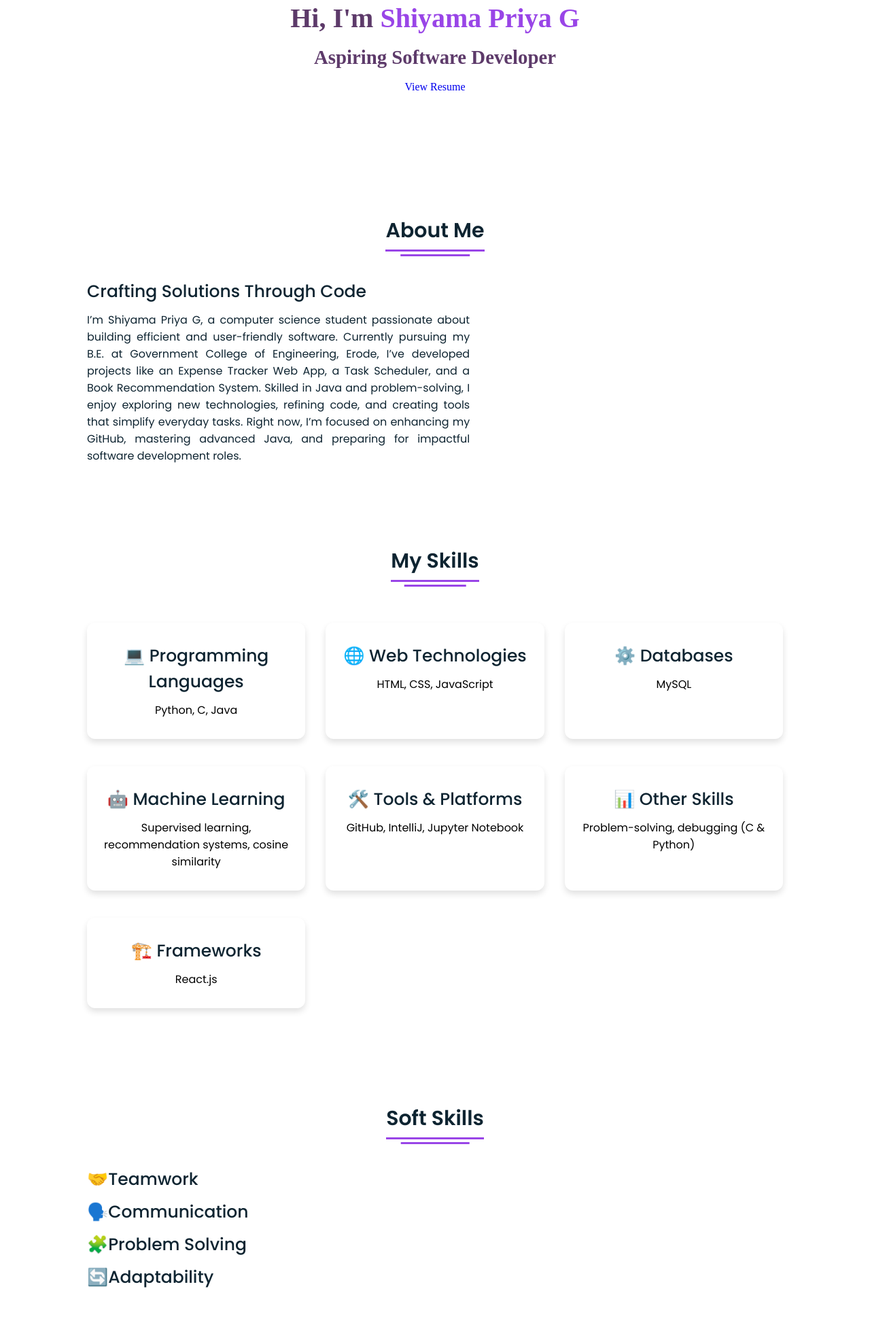
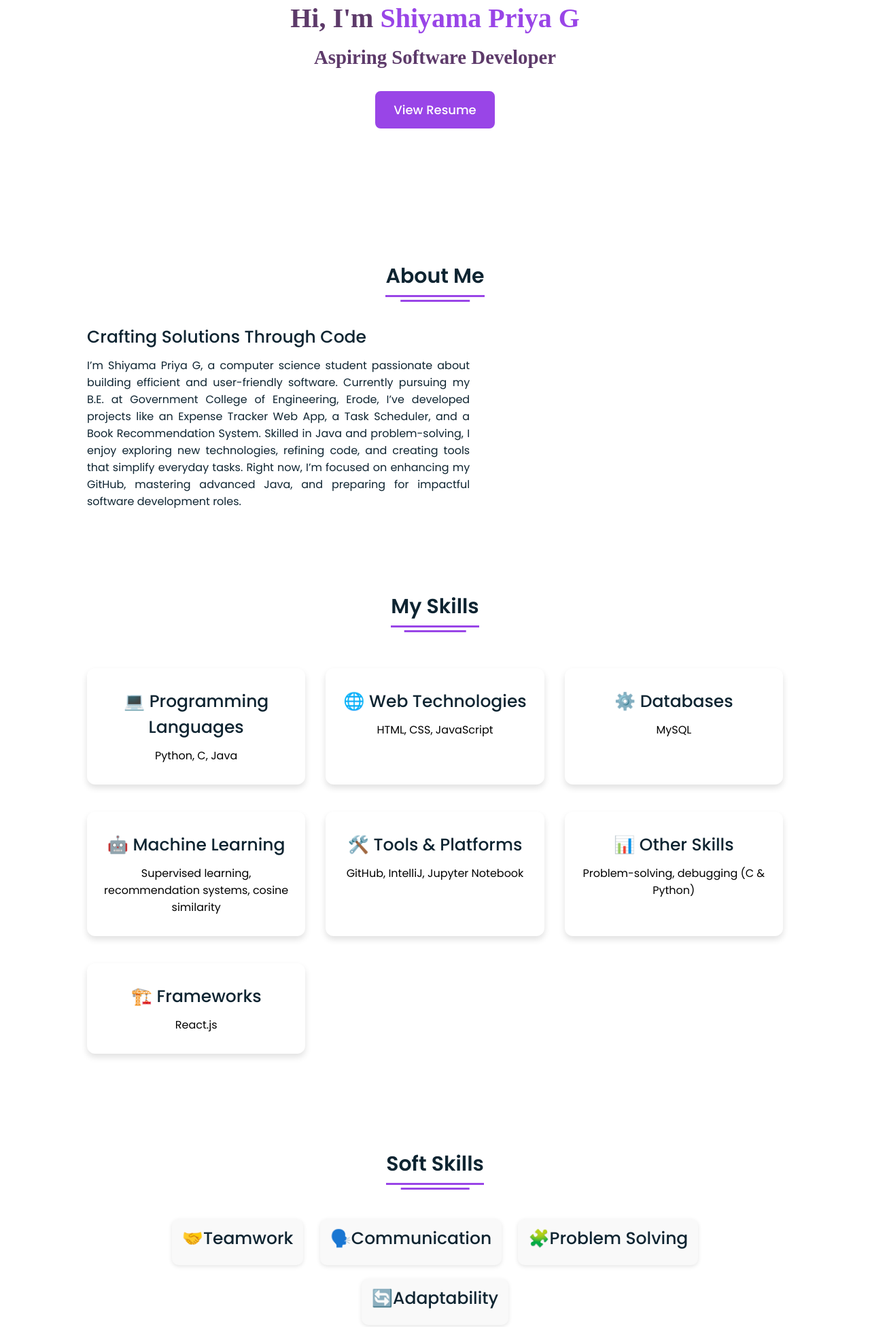
Before and after one commit to Shiyama595/Portfolio, a plain HTML site: page index.html in a window 1280 px wide. Shown: the part 97-2049 px from the top of the page at 68% size. Drawn offline with Linux system fonts and the light colour scheme.

Commit message:
Update style.css

```diff
--- a/style.css
+++ b/style.css
@@ -24,7 +24,7 @@
 ::-webkit-scrollbar-thumb:hover {
     background: #9945e7;
 }
-/* navbar styling */
+
 nav{
   position: fixed;
   width: 100%;
@@ -124,7 +124,7 @@ nav.sticky .menu-btn{
   font-size: 1.8em;
   color: #9945e7;
 }
-.hero-buttons .btn {
+.hero-section .btn {
   display: inline-block;
   margin: 10px;
   padding: 12px 25px;
@@ -144,6 +144,44 @@ nav.sticky .menu-btn{
   border: 2px solid #FF8F7A;
   color: #FF8F7A;
   background-color: transparent;
+}
+.languages .content,
+.hobbies .content,
+.soft-skills .content {
+  text-align: center;
+}
+.soft-skills .box,
+.hobbies .box,
+.languages .box {
+  display: inline-block;   /* keeps them side by side if space allows */
+  margin: 10px;           /* spacing between items */
+  padding: 10px 15px;
+  border-radius: 10px;    /* optional rounded look */
+  background: #f9f9f9;    /* optional light background */
+  box-shadow: 0 2px 6px rgba(0,0,0,0.1); /* optional subtle shadow */
+}
+/* Download Resume Button */
+.download-btn {
+  display: inline-block;
+  margin: 15px 0;
+  padding: 12px 25px;
+  font-size: 18px;
+  font-weight: 500;
+  color: #fff;
+  background: #9945e7;
+  border: 2px solid #9945e7;
+  border-radius: 8px;
+  cursor: pointer;
+  transition: all 0.3s ease;
+  text-decoration: none; /* removes underline */
+  font-family: 'Poppins', sans-serif;
+}
+
+
+.download-btn:hover {
+  background: #fff;
+  color: #9945e7;
+  border-color: #9945e7;
 }
 
 .home{
```
